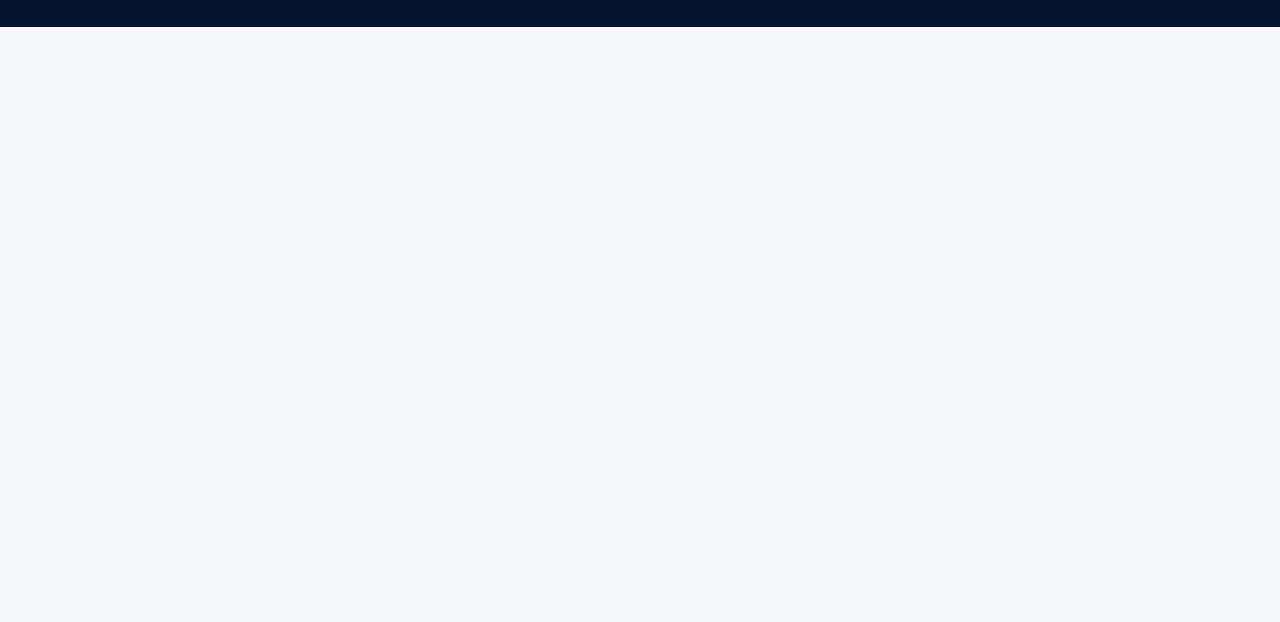
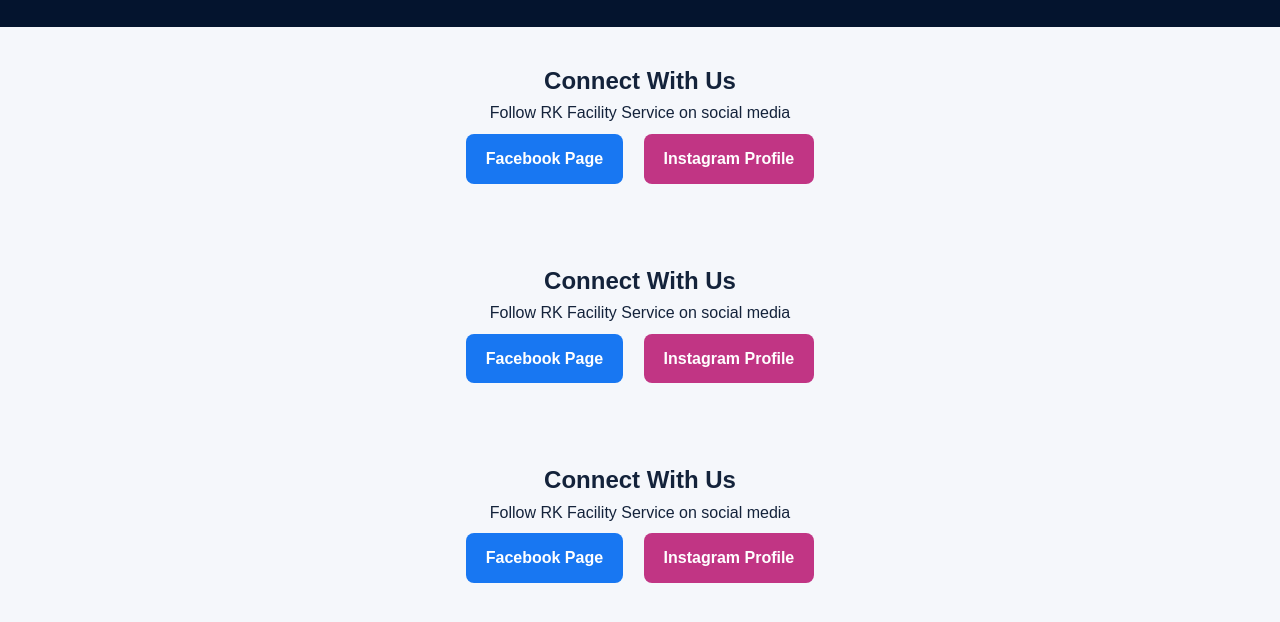
Before and after one commit to rkfacilityservicespvt17-a11y/RK-Facility-Service-OPC-Private-Limited, a plain HTML site: page index.html in a window 1280 px wide. Shown: the part 3125-3747 px from the top of the page. Before the commit the page ends 3152 px from the top, so only its background shows below. Drawn offline with Linux system fonts and the light colour scheme.

Commit message:
Add social media sections with follow links
Added multiple social media sections with links.

```diff
--- a/index.html
+++ b/index.html
@@ -115,3 +115,52 @@ function sendWA(e){
 </script>
 </body>
 </html>
+<section id="social-media" style="text-align:center;padding:35px 15px;background:#f5f7fb;">
+  <h2>Connect With Us</h2>
+  <p>Follow RK Facility Service on social media</p>
+
+  <a href="https://www.facebook.com/share/19AmxMn9Xw/"
+     target="_blank" rel="noopener noreferrer"
+     style="display:inline-block;margin:8px;padding:12px 20px;background:#1877F2;color:#fff;text-decoration:none;border-radius:8px;font-weight:bold;">
+    Facebook Page
+  </a>
+
+  <a href="https://www.instagram.com/rkfacility21/"
+     target="_blank" rel="noopener noreferrer"
+     style="display:inline-block;margin:8px;padding:12px 20px;background:#C13584;color:#fff;text-decoration:none;border-radius:8px;font-weight:bold;">
+    Instagram Profile
+  </a>
+</section>
+
+<section id="social-media" style="text-align:center;padding:35px 15px;background:#f5f7fb;">
+  <h2>Connect With Us</h2>
+  <p>Follow RK Facility Service on social media</p>
+
+  <a href="https://www.facebook.com/share/19AmxMn9Xw/"
+     target="_blank" rel="noopener noreferrer"
+     style="display:inline-block;margin:8px;padding:12px 20px;background:#1877F2;color:#fff;text-decoration:none;border-radius:8px;font-weight:bold;">
+    Facebook Page
+  </a>
+
+  <a href="https://www.instagram.com/rkfacility21/"
+     target="_blank" rel="noopener noreferrer"
+     style="display:inline-block;margin:8px;padding:12px 20px;background:#C13584;color:#fff;text-decoration:none;border-radius:8px;font-weight:bold;">
+    Instagram Profile
+  </a>
+</section>
+<section id="social-media" style="text-align:center;padding:35px 15px;background:#f5f7fb;">
+  <h2>Connect With Us</h2>
+  <p>Follow RK Facility Service on social media</p>
+
+  <a href="https://www.facebook.com/share/19AmxMn9Xw/"
+     target="_blank" rel="noopener noreferrer"
+     style="display:inline-block;margin:8px;padding:12px 20px;background:#1877F2;color:#fff;text-decoration:none;border-radius:8px;font-weight:bold;">
+    Facebook Page
+  </a>
+
+  <a href="https://www.instagram.com/rkfacility21/"
+     target="_blank" rel="noopener noreferrer"
+     style="display:inline-block;margin:8px;padding:12px 20px;background:#C13584;color:#fff;text-decoration:none;border-radius:8px;font-weight:bold;">
+    Instagram Profile
+  </a>
+</section>
```
